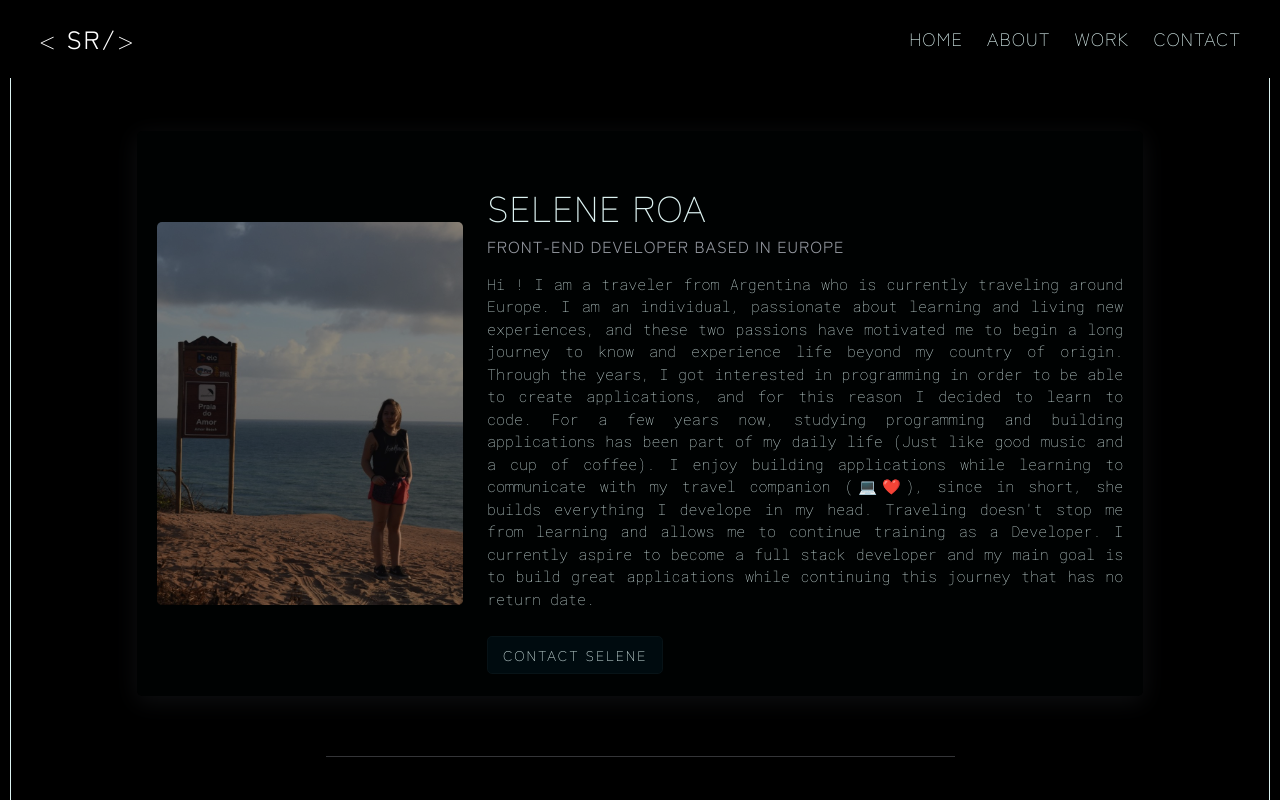
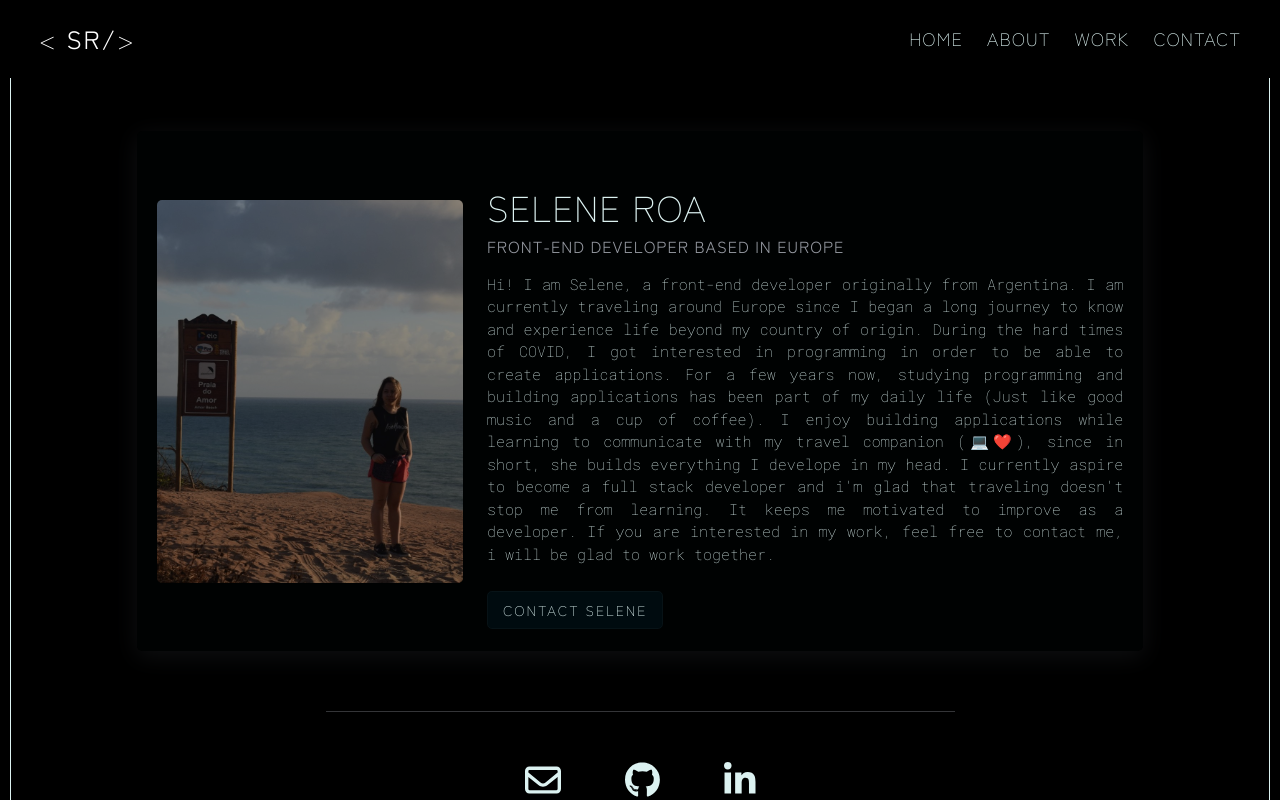
Before and after one commit to punkername007/portfolio-react, a React (Create React App) app: page /about in a window 1280 px wide. Shown: the top 800 px of the page. Built offline with nearby package versions, Linux system fonts and the light colour scheme.

Commit message:
Added project

```diff
--- a/src/App.js
+++ b/src/App.js
@@ -7,6 +7,7 @@ import {
   createRoutesFromElements,
   RouterProvider,
 } from "react-router-dom";
+
 import Home from "./Pages/Home";
 import About from "./Pages/About";
 import Navigation from "./Components/Navigation";
--- a/src/Pages/About.js
+++ b/src/Pages/About.js
@@ -16,22 +16,20 @@ export default function About() {
             <h1 className="mt-4 mt-ms-none">SELENE ROA</h1>
             <h2>FRONT-END DEVELOPER BASED IN EUROPE</h2>
             <p className="pt-2 pb-3">
-              Hi ! I am a traveler from Argentina who is currently traveling
-              around Europe. I am an individual, passionate about learning and
-              living new experiences, and these two passions have motivated me
-              to begin a long journey to know and experience life beyond my
-              country of origin. Through the years, I got interested in
-              programming in order to be able to create applications, and for
-              this reason I decided to learn to code. For a few years now,
+              Hi! I am Selene, a front-end developer originally from Argentina.
+              I am currently traveling around Europe since I began a long
+              journey to know and experience life beyond my country of origin.
+              During the hard times of COVID, I got interested in programming in
+              order to be able to create applications. For a few years now,
               studying programming and building applications has been part of my
               daily life (Just like good music and a cup of coffee). I enjoy
               building applications while learning to communicate with my travel
               companion (💻❤️), since in short, she builds everything I develope
-              in my head. Traveling doesn't stop me from learning and allows me
-              to continue training as a Developer. I currently aspire to become
-              a full stack developer and my main goal is to build great
-              applications while continuing this journey that has no return
-              date.
+              in my head. I currently aspire to become a full stack developer
+              and i'm glad that traveling doesn't stop me from learning. It
+              keeps me motivated to improve as a developer. If you are
+              interested in my work, feel free to contact me, i will be glad to
+              work together.
             </p>
             <a
               href="/contact"
--- a/src/Pages/Home.js
+++ b/src/Pages/Home.js
@@ -15,7 +15,7 @@ export default function Home() {
         </div>
       </header>
 
-      <div class="secondary-heading">LATEST PROJECTS</div>
+      <div className="secondary-heading">LATEST PROJECTS</div>
       <main className="container-fluid main-container">
         <div className="row d-block d-lg-flex justify-content-around">
           {projects.projects.map(function (element, index) {
--- a/src/Projects.json
+++ b/src/Projects.json
@@ -47,6 +47,14 @@
       "projectDescription": "Responsive Dictionary App project built in VS Code with React.js",
       "projectSrc": "https://sr-dictionary-react.netlify.app/",
       "projectRepoSrc": "https://github.com/punkername007/dictionary-project"
+    },
+    {
+      "projectTitle": "To do list",
+      "projectImg": "/Images/Captura de pantalla 2024-04-12 192442.png",
+      "imageAlt": "To do app preview",
+      "projectDescription": "Responsive to do list built in VS with HTML5, CSS3, Javascript",
+      "projectSrc": "https://sr-todoapp.netlify.app/",
+      "projectRepoSrc": "https://github.com/punkername007/to-do-app"
     }
   ]
 }
```
Also changed, not shown: public/Images/Captura de pantalla 2024-04-12 192442.png (added), 1 other file (tests, documents, lock files or other folders).
